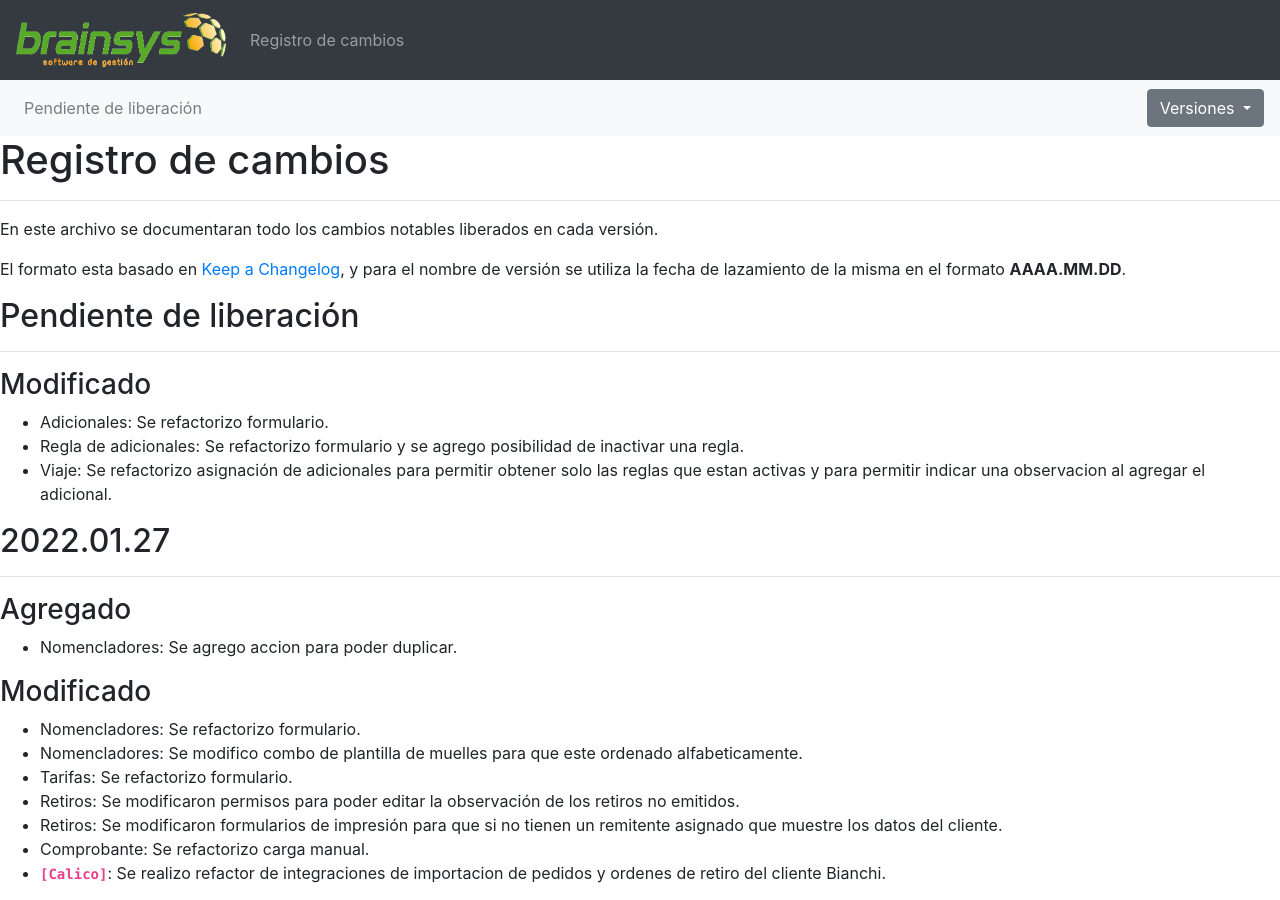
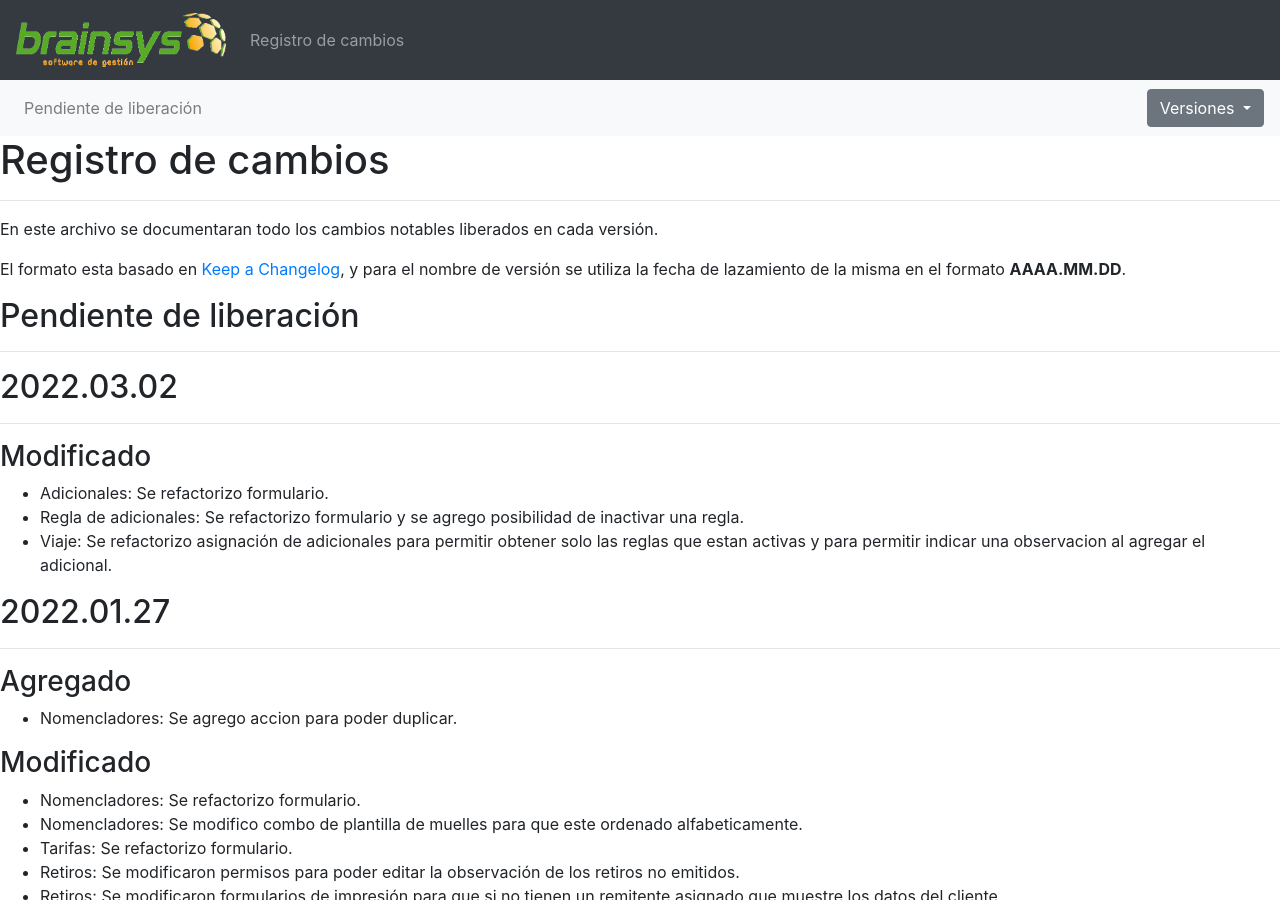
Before and after one commit to brainsys-arsaad/versionado, a Jekyll site: the page built from registro-cambios.markdown, in a window 1280 px wide and 900 px high. Built offline with Jekyll 4.4.1, drawn with Linux system fonts in a browser that asks for light colours.

Commit message:
Update registro-cambios.markdown

```diff
--- a/registro-cambios.markdown
+++ b/registro-cambios.markdown
@@ -6,6 +6,8 @@ navegacion:
     - nombre: "Pendiente de liberación"
       link: "registro-cambios#pendiente-de-liberación"
   versiones:
+    - nombre: "2022.03.02"
+      link: "registro-cambios#20220302"
     - nombre: "2022.01.27"
       link: "registro-cambios#20220127"
     - nombre: "2021.12.17"
@@ -62,6 +64,8 @@ El formato esta basado en [Keep a Changelog](https://keepachangelog.com/es-ES/1.
 ## Pendiente de liberación
 ---
 
+## 2022.03.02
+---
 ### Modificado
 - Adicionales: Se refactorizo formulario.
 - Regla de adicionales: Se refactorizo formulario y se agrego posibilidad de inactivar una regla.
```
